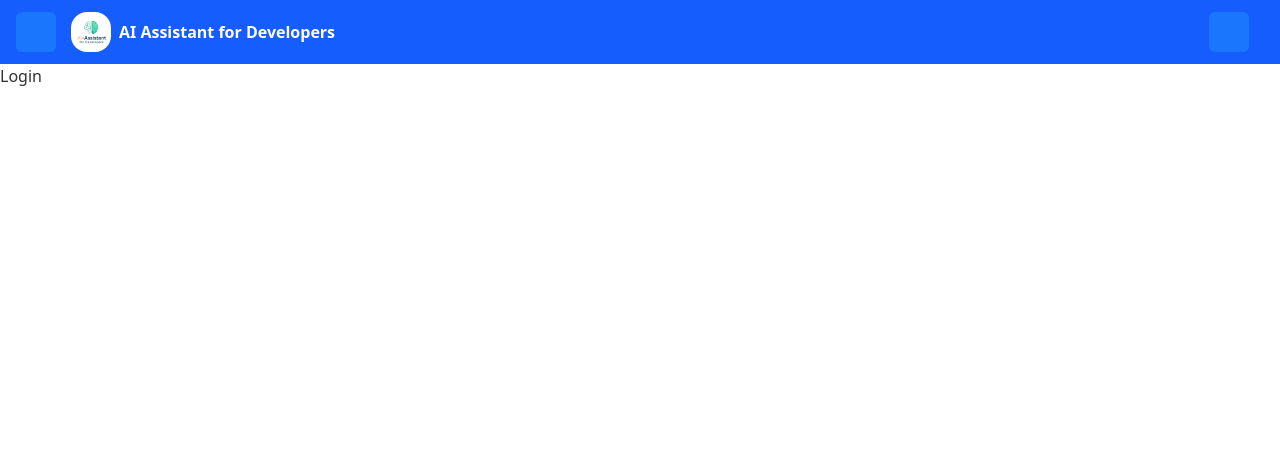
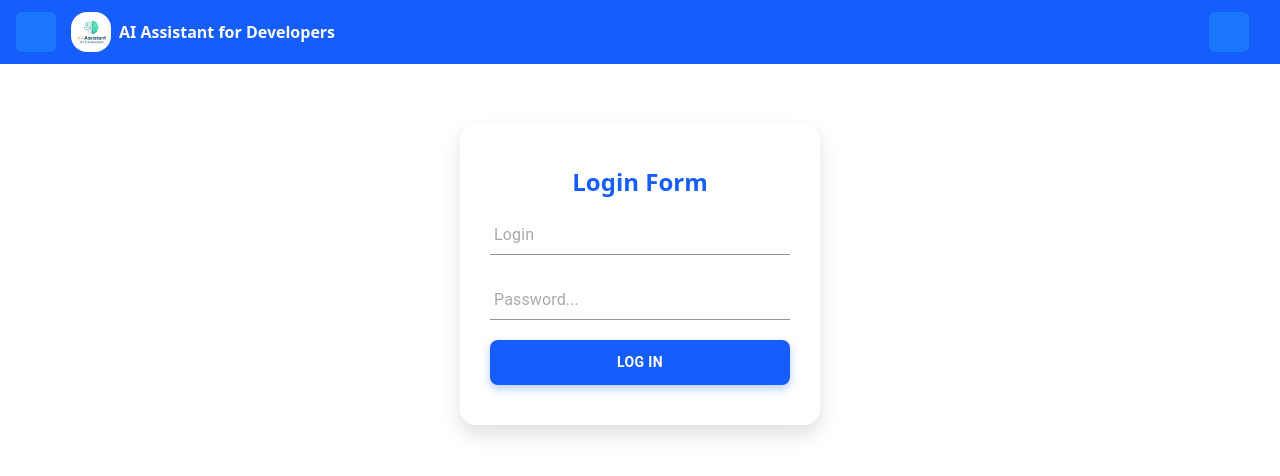
Before and after one commit to Paveu99/ai_assistant, a Next.js app: page /login in a window 1280 px wide. Shown: the top 476 px of the page. Built offline with nearby package versions, Linux system fonts and the light colour scheme; some icons are missing; what @mui/material-nextjs would draw is missing.

Commit message:
Minor cosmetic changes

```diff
--- a/src/app/login/page.tsx
+++ b/src/app/login/page.tsx
@@ -1,3 +1,5 @@
+import { LoginForm } from "@/components/forms/login-form/LoginForms";
+
 export default function Page() {
-    return <h1>Login</h1>;
+    return <LoginForm />
 }
--- a/src/app/page.tsx
+++ b/src/app/page.tsx
@@ -45,6 +45,7 @@ export default function HomePage() {
                 backgroundColor: theme.palette.background.default,
                 color: theme.palette.text.primary,
                 py: 8,
+                paddingTop: 1
             }}
         >
             <Container maxWidth="lg">
@@ -80,7 +81,7 @@ export default function HomePage() {
                                         backgroundColor: theme.palette.background.paper,
                                         borderRadius: 4,
                                         p: 4,
-                                        height: '100%',
+                                        height: '95%',
                                         display: 'flex',
                                         flexDirection: 'column',
                                         alignItems: 'center',
```
